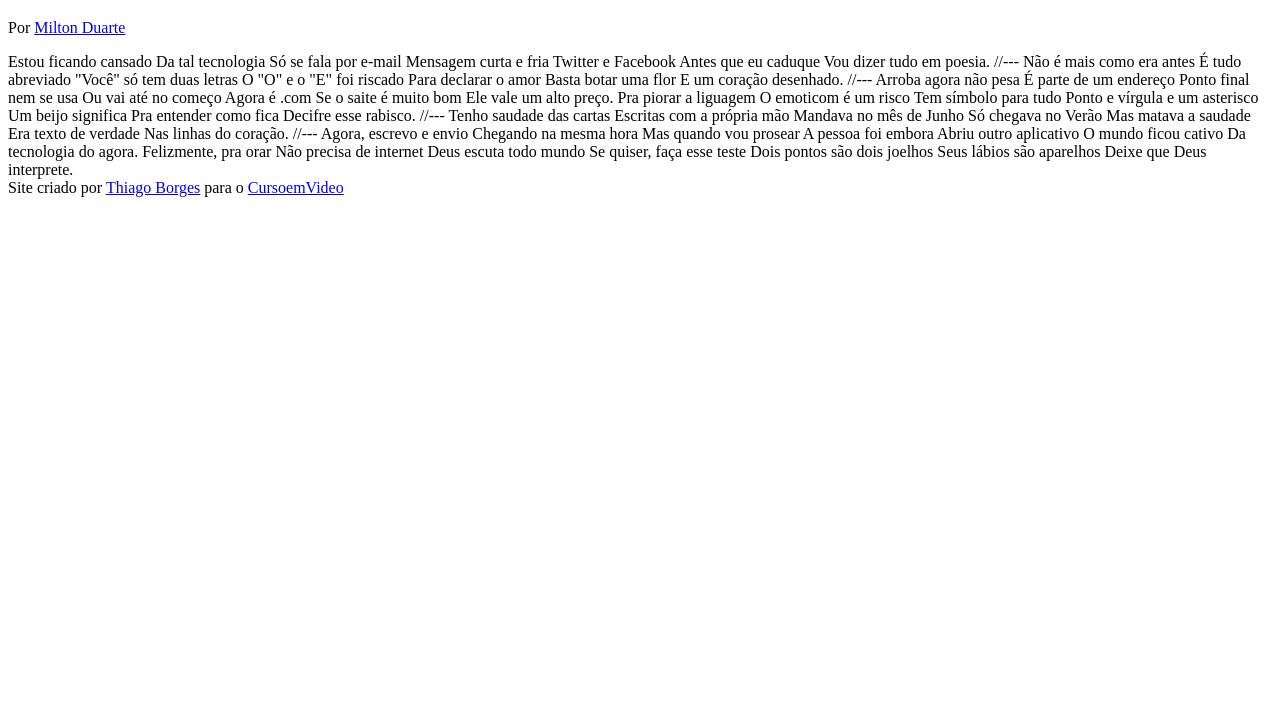
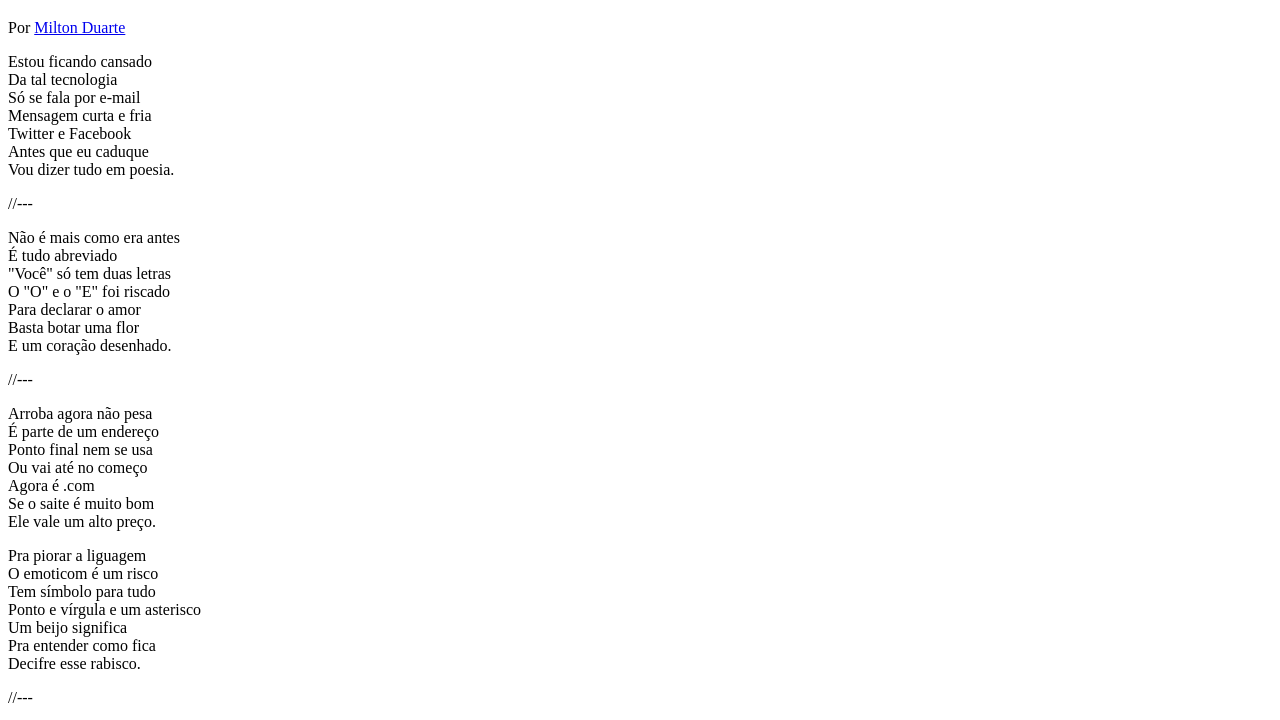
Before and after one commit to thsborges/desafio12, a plain HTML site: page index.html in a window 1280 px wide. Shown: the part 61-781 px from the top of the page. Drawn offline with Linux system fonts and the light colour scheme.

Commit message:
Modificado o index e criado style.css

```diff
--- /dev/null
+++ b/estilo/style.css
@@ -0,0 +1 @@
+@charset "UTF-8";
--- a/index.html
+++ b/index.html
@@ -4,6 +4,7 @@
     <meta charset="UTF-8">
     <meta name="viewport" content="width=device-width, initial-scale=1.0">
     <title>Cordel Moderno</title>
+    <link rel="stylesheet" href="estilo/style.css">
 </head>
 <body>
     <header>
@@ -12,70 +13,94 @@
 
     </header>
 
-Estou ficando cansado
-Da tal tecnologia
-Só se fala por e-mail
-Mensagem curta e fria
-Twitter e Facebook
-Antes que eu caduque
+<section>
+    <p>
+        Estou ficando cansado <br>
+        Da tal tecnologia <br>
+        Só se fala por e-mail <br>
+        Mensagem curta e fria <br>
+        Twitter e Facebook <br>
+        Antes que eu caduque <br>
         Vou dizer tudo em poesia.
+    </p>
+</section>
 
 //---
 
-Não é mais como era antes
-É tudo abreviado
-"Você" só tem duas letras
-O "O" e o "E" foi riscado
-Para declarar o amor
-Basta botar uma flor
+<section>
+    <p>
+        Não é mais como era antes <br>
+        É tudo abreviado <br>
+        "Você" só tem duas letras <br>
+        O "O" e o "E" foi riscado <br>
+        Para declarar o amor <br>
+        Basta botar uma flor <br>
         E um coração desenhado.
+    </p>
+</section>
 
 //---
 
-Arroba agora não pesa
-É parte de um endereço
-Ponto final nem se usa
-Ou vai até no começo
-Agora é .com
-Se o saite é muito bom
+<section>
+    <p>
+        Arroba agora não pesa <br>
+        É parte de um endereço <br>
+        Ponto final nem se usa <br>
+        Ou vai até no começo <br>
+        Agora é .com <br>
+        Se o saite é muito bom <br>
         Ele vale um alto preço.
+    </p>
 
-Pra piorar a liguagem
-O emoticom é um risco
-Tem símbolo para tudo
-Ponto e vírgula e um asterisco
-Um beijo significa
-Pra entender como fica
+    <p>
+        Pra piorar a liguagem <br>
+        O emoticom é um risco <br>
+        Tem símbolo para tudo <br>
+        Ponto e vírgula e um asterisco <br>
+        Um beijo significa <br>
+        Pra entender como fica <br>
         Decifre esse rabisco.
+    </p>
+</section>
 
 //---
 
-Tenho saudade das cartas
-Escritas com a própria mão
-Mandava no mês de Junho
-Só chegava no Verão
-Mas matava a saudade
-Era texto de verdade
+<section>
+    <p>
+        Tenho saudade das cartas <br>
+        Escritas com a própria mão <br>
+        Mandava no mês de Junho <br>
+        Só chegava no Verão <br>
+        Mas matava a saudade <br>
+        Era texto de verdade <br>
         Nas linhas do coração.
+    </p>
+</section>
 
 //---
 
-Agora, escrevo e envio
-Chegando na mesma hora
-Mas quando vou prosear
-A pessoa foi embora
-Abriu outro aplicativo
-O mundo ficou cativo
+<section>
+    <p>
+        Agora, escrevo e envio <br>
+        Chegando na mesma hora <br>
+        Mas quando vou prosear <br>
+        A pessoa foi embora <br>
+        Abriu outro aplicativo <br>
+        O mundo ficou cativo <br>
         Da tecnologia do agora.
+    </p>
 
-Felizmente, pra orar
-Não precisa de internet
-Deus escuta todo mundo
-Se quiser, faça esse teste
-Dois pontos são dois joelhos
-Seus lábios são aparelhos
+    <p>
+        Felizmente, pra orar <br>
+        Não precisa de internet <br>
+        Deus escuta todo mundo <br>
+        Se quiser, faça esse teste <br>
+        Dois pontos são dois joelhos <br>
+        Seus lábios são aparelhos <br>
         Deixe que Deus interprete.
+    </p>
+</section>
 
-<footer>Site criado por <a href="#">Thiago Borges</a> para o <a href="#">CursoemVideo</a></footer>
+<footer>Site criado por <a href="#">Thiago Borges</a> para o <a href="https://www.cursoemvideo.com/" target="_blank">CursoemVideo</a></footer>
 </body>
 </html>
```
Lines whose indentation alone changed are shown as unchanged.
